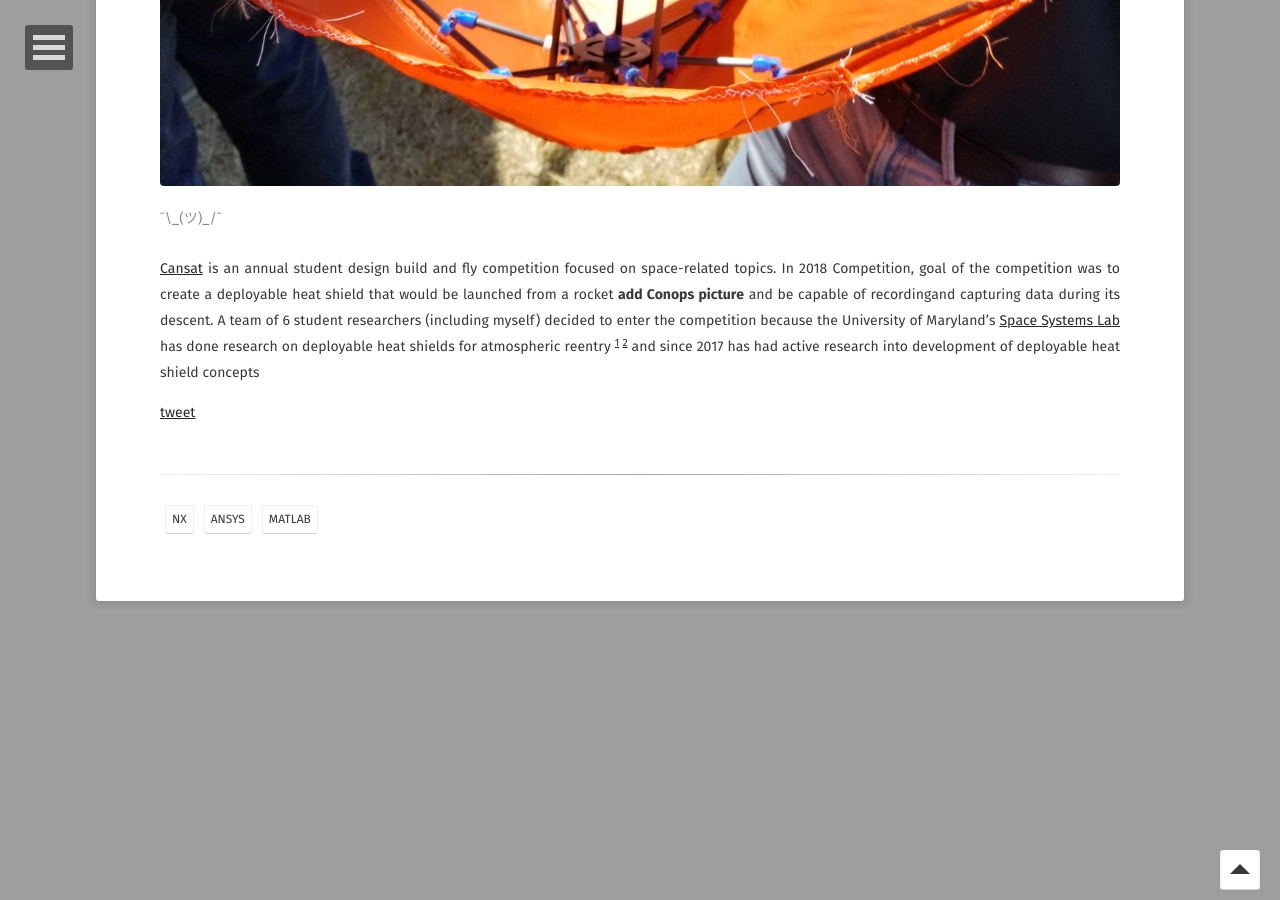
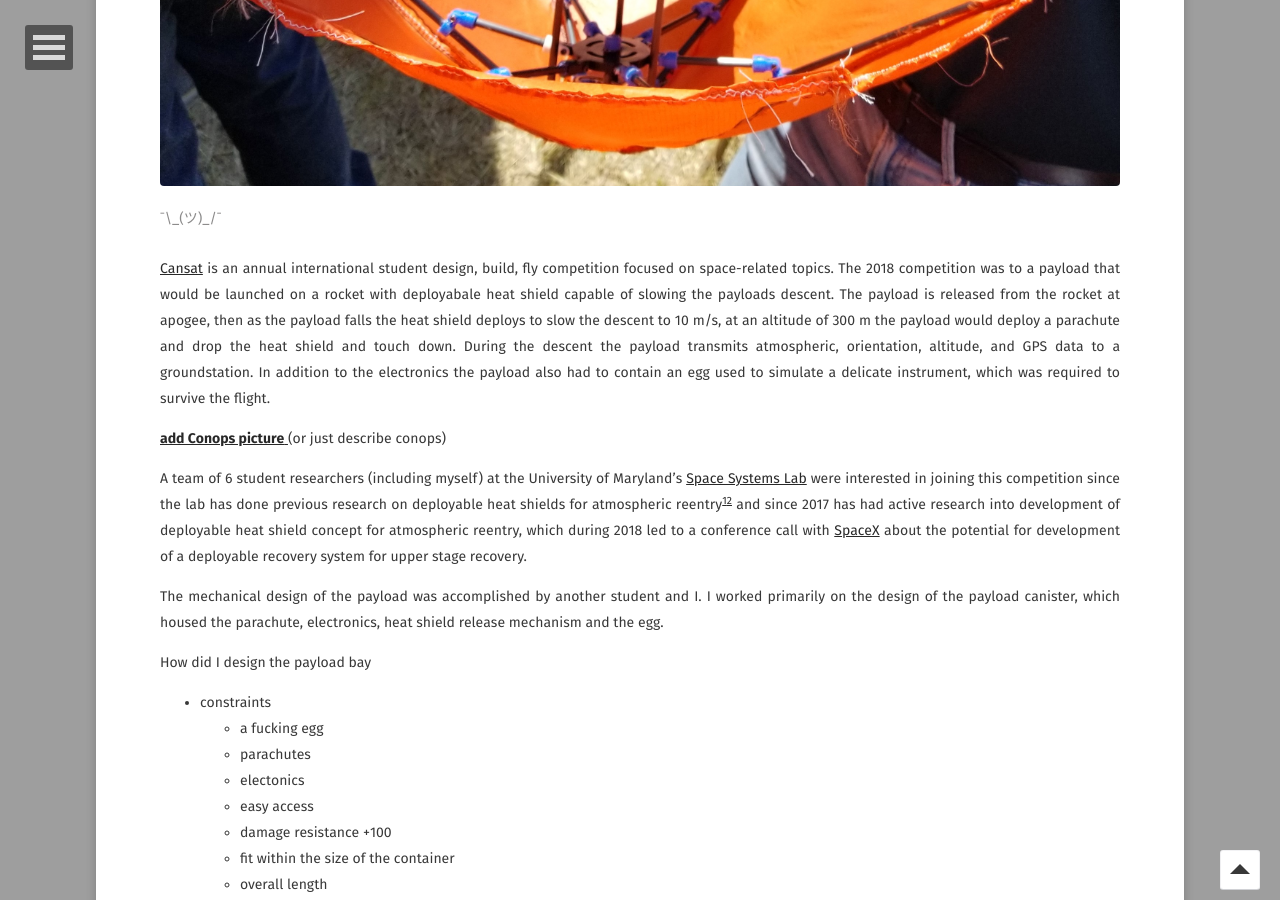
Before and after one commit to andanao/Personal-Site, a Jekyll site: the page built from _posts/2019-02-15-cansat-2018.markdown, in a window 1280 px wide and 900 px high, scrolled down 675 px. Built offline with Jekyll 4.4.1, drawn with Linux system fonts in a browser that asks for light colours; some web fonts are replaced; some of the changed text lies outside the part shown.

Commit message:
cansat changes

```diff
--- a/_posts/2019-02-15-cansat-2018.markdown
+++ b/_posts/2019-02-15-cansat-2018.markdown
@@ -16,18 +16,32 @@ comments: false
     <figcaption>¯\_(ツ)_/¯</figcaption>
 </figure>
 
-<!-- What Cansat is, what that years thing was
+[Cansat](http://www.cansatcompetition.com/) is an annual international student design, build, fly competition focused on space-related topics.  The 2018 competition was to a payload that would be launched on a rocket with deployabale heat shield capable of slowing the payloads descent.  The payload is released from the rocket at apogee, then as the payload falls the heat shield deploys to slow the descent to 10 m/s, at an altitude of 300 m the payload would deploy a parachute and drop the heat shield and touch down.  During the descent the payload transmits atmospheric, orientation, altitude, and GPS data to a groundstation.  In addition to the electronics the payload also had to contain an egg used to simulate a delicate instrument, which was required to survive the flight.
 
-What I was responsible for doing
+[**add Conops picture** ](\portfolio\Cansat\prelaunch.jpg) (or just describe conops)
 
-Design and build (fuuuck just 2 ppl)
+A team of 6 student researchers (including myself) at the University of Maryland's [Space Systems Lab](http://spacecraft.ssl.umd.edu) were interested in joining this competition since the lab has done previous research on deployable heat shields for atmospheric reentry<sup>[1](https://spacecraft.ssl.umd.edu/publications/pub_index.html#1998)[2](https://spacecraft.ssl.umd.edu/publications/pub_index.html#1990)</sup> and since 2017 has had active research into development of deployable heat shield concept for atmospheric reentry, which during 2018 led to a conference call with [SpaceX](https://twitter.com/QuinnKupec/status/985736260827471872?s=19) about the potential for development of a deployable recovery system for upper stage recovery.
 
-Testing process (yay for a failed parachute (idk if this should be in there honestly maybe just write a thing about how it was tested and how you verified your shitty aerodynamics CFD (lots of guesswork)))
+The mechanical design of the payload was accomplished by another student and I.  I worked primarily on the design of the payload canister, which housed the parachute, electronics, heat shield release mechanism and the egg.
 
-Actual Competition
-
-Results -->
-
-[Cansat](http://www.cansatcompetition.com/) is an annual student design build and fly competition focused on space-related topics.  In 2018 Competition, goal of the competition was to create a deployable heat shield that would be launched from a rocket **add Conops picture** and be capable of recordingand capturing data during its descent.  A team of 6 student researchers (including myself) decided to enter the competition because the University of Maryland's [Space Systems Lab](http://spacecraft.ssl.umd.edu) has done research on deployable heat shields for atmospheric reentry <sup>[1](https://spacecraft.ssl.umd.edu/publications/pub_index.html#1998) [2](https://spacecraft.ssl.umd.edu/publications/pub_index.html#1990)</sup> and since 2017 has had active research into development of deployable heat shield concepts
-
-[tweet](https://twitter.com/QuinnKupec/status/985736260827471872?s=19)
+How did I design the payload bay
+- constraints
+  - a fucking egg
+  - parachutes
+  - electonics
+  - easy access
+  - damage resistance +100
+  - fit within the size of the container
+  - overall length
+- features
+  - electronics deck
+    - easily removable
+    - putting it back in with the screws (fuck yeah)
+  - egg padding
+  - fitting everything in (add picture or link or something)
+- testing
+  - baloon launch
+  - drop testiong
+  - 2nd balloon launch
+    - hitting the ground at waay too fast
+    -
```
Also changed, not shown: portfolio/Cansat/20180609_115857_1.jpg (deleted), portfolio/Cansat/Test_01.png (added), portfolio/Cansat/Test_02.png (added), portfolio/Cansat/sewing.jpg (renamed from portfolio/Cansat/20180608_113032.jpg), 9 other files.
